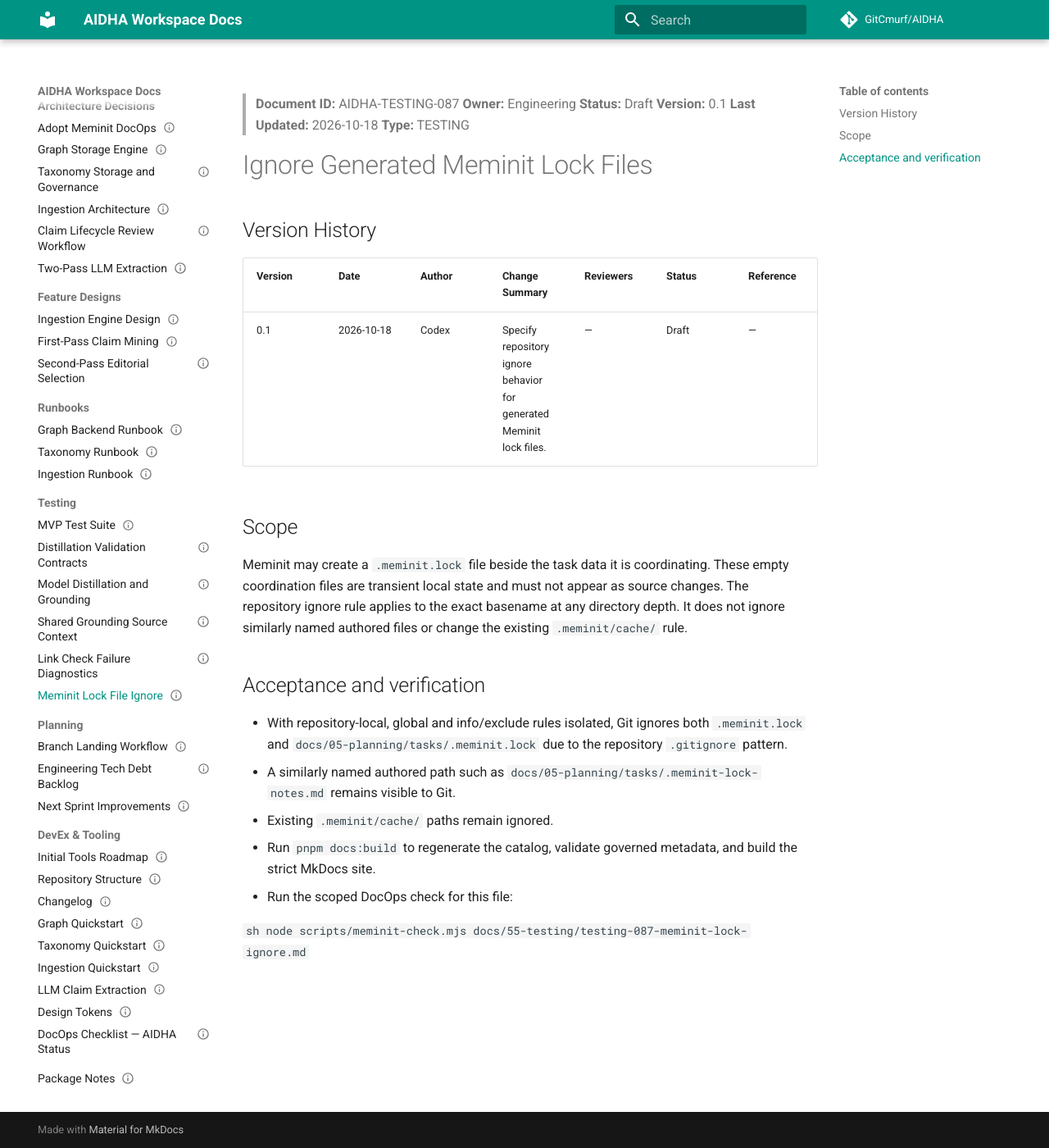
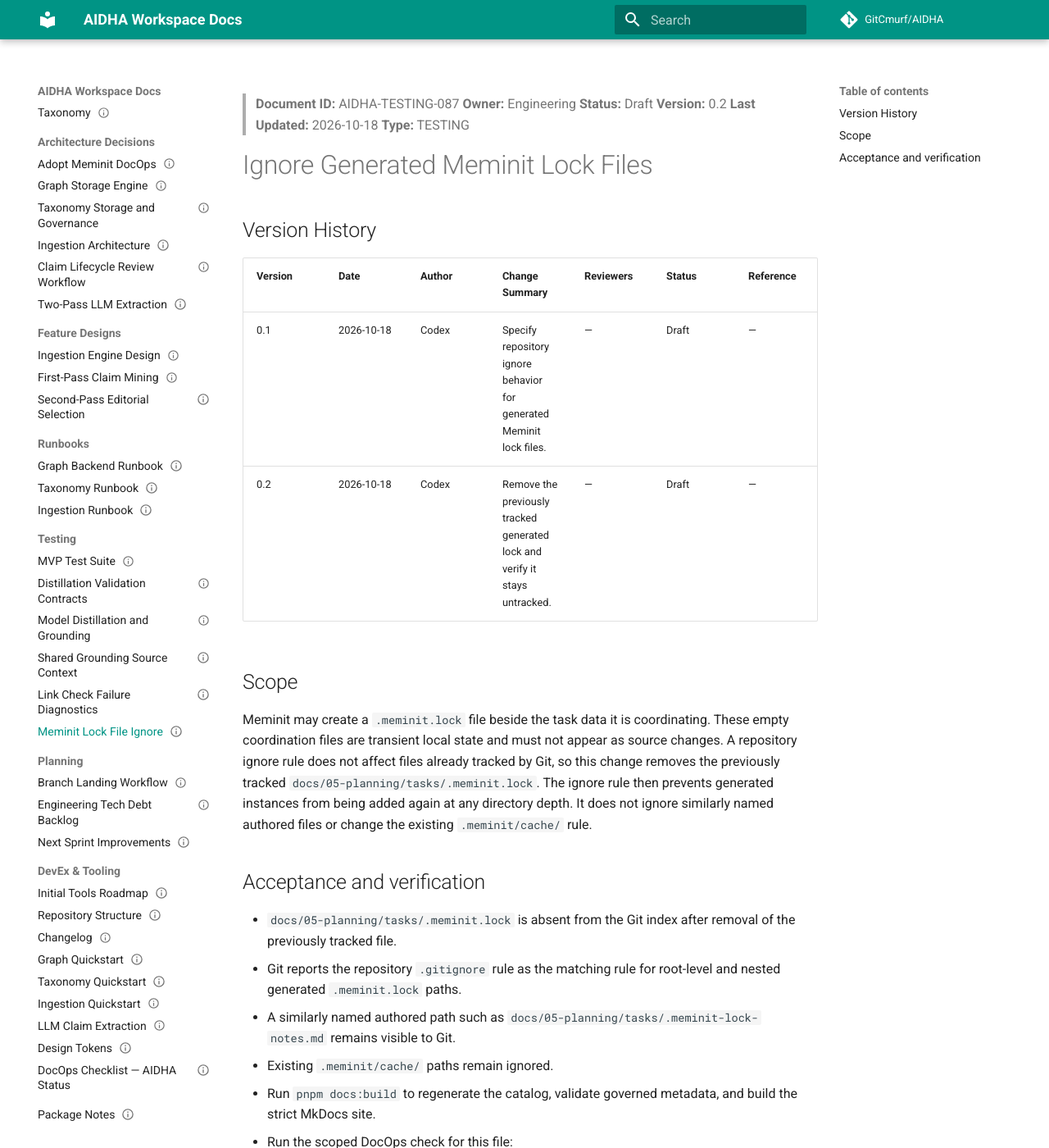
Before and after one commit to GitCmurf/AIDHA, an MkDocs documentation site: the page built from docs/55-testing/testing-087-meminit-lock-ignore.md, in a window 1280 px wide and 1400 px high. Shown: the whole window at 82% size. Built offline with MkDocs 1.6.1 and Material for MkDocs 9.7.7, drawn with Linux system fonts in a browser that asks for light colours; comment, search, counter and statistics services are not loaded; the version menu is left out.

Commit message:
fix(docs): remove tracked Meminit lock file

```diff
--- a/docs/01-indices/catalog.json
+++ b/docs/01-indices/catalog.json
@@ -340,7 +340,7 @@
       "document_id": "AIDHA-TESTING-087",
       "owner": "Engineering",
       "status": "Draft",
-      "version": "0.1",
+      "version": "0.2",
       "last_updated": "2026-10-18",
       "title": "Ignore Generated Meminit Lock Files",
       "type": "TESTING",
--- a/docs/55-testing/testing-087-meminit-lock-ignore.md
+++ b/docs/55-testing/testing-087-meminit-lock-ignore.md
@@ -2,7 +2,7 @@
 document_id: AIDHA-TESTING-087
 owner: Engineering
 status: Draft
-version: '0.1'
+version: '0.2'
 last_updated: 2026-10-18
 title: Ignore Generated Meminit Lock Files
 type: TESTING
@@ -14,7 +14,7 @@
 > **Document ID:** AIDHA-TESTING-087
 > **Owner:** Engineering
 > **Status:** Draft
-> **Version:** 0.1
+> **Version:** 0.2
 > **Last Updated:** 2026-10-18
 > **Type:** TESTING
 
@@ -25,18 +25,23 @@
 | Version | Date | Author | Change Summary | Reviewers | Status | Reference |
 | ------- | ---- | ------ | -------------- | --------- | ------ | --------- |
 | 0.1 | 2026-10-18 | Codex | Specify repository ignore behavior for generated Meminit lock files. | — | Draft | — |
+| 0.2 | 2026-10-18 | Codex | Remove the previously tracked generated lock and verify it stays untracked. | — | Draft | — |
 
 ## Scope
 
 Meminit may create a `.meminit.lock` file beside the task data it is coordinating. These empty
-coordination files are transient local state and must not appear as source changes. The repository
-ignore rule applies to the exact basename at any directory depth. It does not ignore similarly
-named authored files or change the existing `.meminit/cache/` rule.
+coordination files are transient local state and must not appear as source changes. A repository
+ignore rule does not affect files already tracked by Git, so this change removes the previously
+tracked `docs/05-planning/tasks/.meminit.lock`. The ignore rule then prevents generated instances
+from being added again at any directory depth. It does not ignore similarly named authored files
+or change the existing `.meminit/cache/` rule.
 
 ## Acceptance and verification
 
-- With repository-local, global and info/exclude rules isolated, Git ignores both `.meminit.lock`
-  and `docs/05-planning/tasks/.meminit.lock` due to the repository `.gitignore` pattern.
+- `docs/05-planning/tasks/.meminit.lock` is absent from the Git index after removal of the
+  previously tracked file.
+- Git reports the repository `.gitignore` rule as the matching rule for root-level and nested
+  generated `.meminit.lock` paths.
 - A similarly named authored path such as `docs/05-planning/tasks/.meminit-lock-notes.md` remains
   visible to Git.
 - Existing `.meminit/cache/` paths remain ignored.
```
Also changed, not shown: 1 other file.
